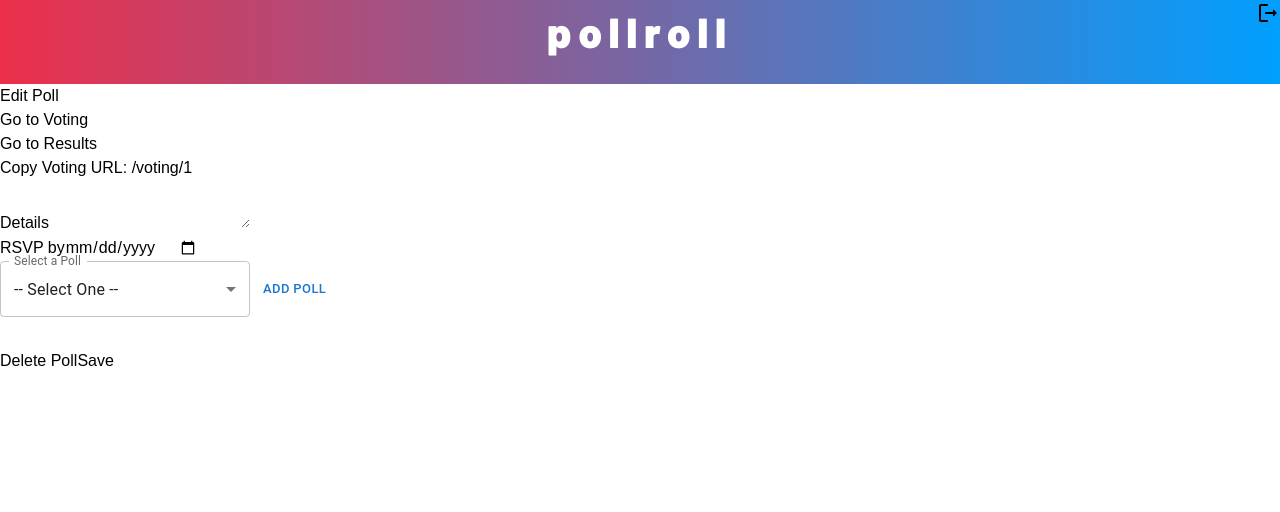
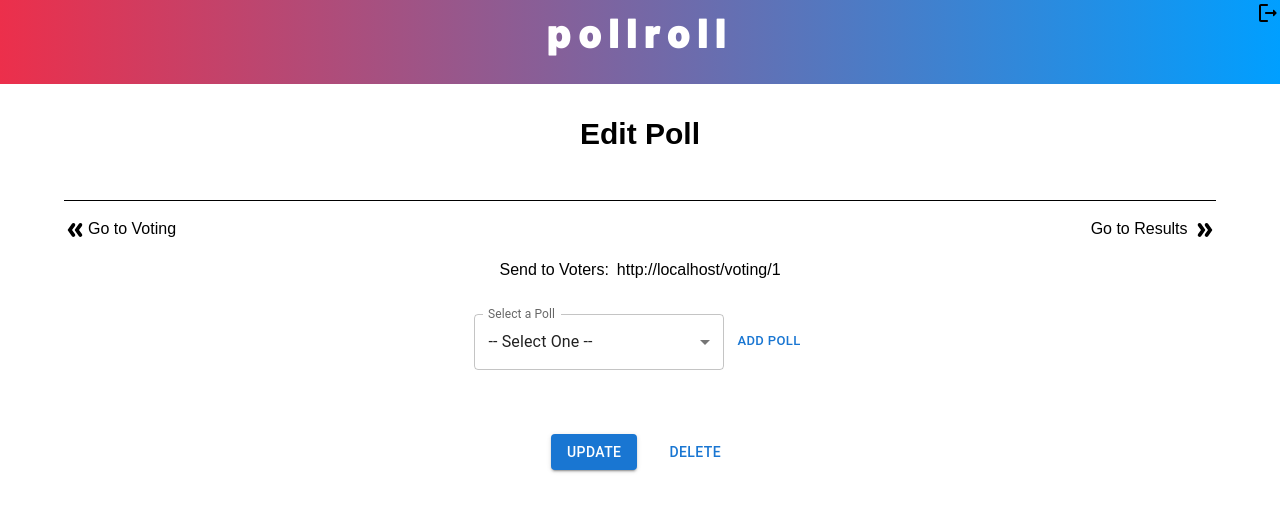
Before and after one commit to 12C0DE/poll-roll, a React (Create React App) app: page /editPoll/1/1 in a window 1280 px wide. Shown: the top 512 px of the page. Built offline with nearby package versions, Linux system fonts and the light colour scheme; no server answers; a web font is replaced by a local one.

Commit message:
edit poll page updated layout

```diff
--- a/package.json
+++ b/package.json
@@ -6,11 +6,13 @@
     "@emotion/react": "^11.7.1",
     "@emotion/styled": "^11.6.0",
     "@mui/icons-material": "^5.4.1",
+    "@mui/lab": "^5.0.0-alpha.69",
     "@mui/material": "^5.4.1",
     "@testing-library/jest-dom": "^5.11.4",
     "@testing-library/react": "^11.1.0",
     "@testing-library/user-event": "^12.1.10",
     "axios": "^0.21.1",
+    "date-fns": "^2.28.0",
     "firebase": "^8.4.2",
     "firebaseui": "^4.8.0",
     "postcss-cli": "^9.1.0",
--- a/src/Components/PollCard.js
+++ b/src/Components/PollCard.js
@@ -24,7 +24,7 @@ export const PollCard = ({ poll, justVote }) => {
       sx={{
         maxWidth: 345,
         minWidth: 210,
-        height: 250,
+        // height: 250,
         color: "white",
         width: "25%",
       }}
--- a/src/Pages/EditPolls2.js
+++ b/src/Pages/EditPolls2.js
@@ -1,4 +1,4 @@
-import React, { useContext, useState, useEffect } from "react";
+import React, { useContext, useRef, useState, useEffect } from "react";
 import axios from "axios";
 import uuid from "react-uuid";
 import { useParams } from "react-router";
@@ -6,26 +6,45 @@ import { Link } from "react-router-dom";
 import { PollTypeList } from "../Components/PollTypeList";
 import { PollEnums } from "../Enums/PollEnums";
 import { GlobalContext } from "../Context/GlobalState";
-import { dateSplit } from "../functions/funcs";
 import { generatePollComps } from "../functions/funcs";
+import Container from "@mui/material/Container";
+import TextField from "@mui/material/TextField";
+import Stack from "@mui/material/Stack";
+import Button from "@mui/material/Button";
+import DoubleArrowRoundedIcon from "@mui/icons-material/DoubleArrowRounded";
+import AdapterDateFns from "@mui/lab/AdapterDateFns";
+import LocalizationProvider from "@mui/lab/LocalizationProvider";
+import DatePicker from "@mui/lab/DatePicker";
+import Chip from "@mui/material/Chip";
 
 export const EditPolls2 = () => {
   const { _id, authId } = useParams();
   const { polls, addPollOption, setPolls } = useContext(GlobalContext);
   const [details, setDetails] = useState("");
   const [rsvp, setRsvp] = useState("");
+  const [updatedStatus, setUpdatedStatus] = useState(false);
+  const statusRef = useRef();
 
   useEffect(() => {
     axios.get(`/polls/${_id}/${authId}`).then((p) => {
       console.log("poll useEffect");
       setPolls(p.data);
       setDetails(p.data.details);
-      const formDate = dateSplit(
-        new Date(p.data.rsvpDate).toLocaleDateString()
-      );
-      setRsvp(formDate);
+      let rDate = new Date(p.data.rsvpDate).toLocaleDateString();
+      console.log(p.data.rsvpDate);
+
+      setRsvp(rDate);
     });
   }, []);
+
+  //status appers for 3 secs on update
+  useEffect(() => {
+    const timer = setTimeout(() => {
+      setUpdatedStatus(false);
+    }, [3000]);
+
+    return () => clearTimeout(timer);
+  }, [updatedStatus, setUpdatedStatus]);
 
   const add2Polls = (poll) => {
     if (+poll === PollEnums.None) {
@@ -61,39 +80,62 @@ export const EditPolls2 = () => {
 
     axios.patch(`/polls/upd/${_id}`, updatedPoll).then((res) => {
       console.log("poll updated");
+      setUpdatedStatus(true);
+      statusRef.current.scrollIntoView();
     });
   };
 
   return (
+    <div className="flex flex-col">
       <div>
-      <p>Edit Poll</p>
-      <h3>{polls.pollName}</h3>
-      <h3>
-        <Link to={`/voting/${_id}`}> Go to Voting</Link>
-      </h3>
-      <h3>
-        <Link to={`/results/${_id}`}>Go to Results</Link>
-      </h3>
-      <h4>Copy Voting URL: /voting/{_id}</h4>
+        <h1 className="text-3xl font-bold text-center py-8">Edit Poll</h1>
+      </div>
+      <Container>
+        <Stack spacing={2}>
+          <h2
+            className="text-center italic text-2xl"
+            style={{ color: "#637c7e" }}
+          >
+            {polls.pollName}
+          </h2>
+          <hr />
+          <div className="flex flex-row justify-between">
+            <Link to={`/voting/${_id}`}>
+              <DoubleArrowRoundedIcon className="rotate-180" />
+              Go to Voting
+            </Link>
+            <Link to={`/results/${_id}`}>
+              Go to Results <DoubleArrowRoundedIcon />
+            </Link>
+          </div>
+          <div className="flex flex-row justify-center gap-2 pb-4">
+            <h4>Send to Voters: </h4>
+            <label
+              onClick={() => {
+                navigator.clipboard.writeText(
+                  `${window.location.origin}/voting/${_id}`
+                );
+              }}
+            >
+              {window.location.origin}/voting/{_id}
+            </label>
+          </div>
+          <div className="flex flex-row mt-4 space-x-4 place-content-center">
+            <LocalizationProvider dateAdapter={AdapterDateFns}>
+              <DatePicker
+                label="Vote by:"
+                value={rsvp}
+                required={true}
+                onChange={(newValue) => {
+                  setRsvp(newValue);
+                }}
+                renderInput={(params) => <TextField {...params} />}
+              />
+            </LocalizationProvider>
+            <PollTypeList add={add2Polls} />
+          </div>
+        </Stack>
         <div>
-        <label>Details</label>
-        <textarea
-          onChange={(e) => setDetails(e.target.value)}
-          required={true}
-          defaultValue={polls.details}
-        />
-      </div>
-      <div>
-        <label>RSVP by</label>
-        <input
-          type="date"
-          required={true}
-          onChange={(e) => setRsvp(e.target.value)}
-          defaultValue={rsvp}
-        />
-      </div>
-      <div>
-        <PollTypeList add={add2Polls} />
           <ul>
             {polls.pollOptions?.map((p) =>
               generatePollComps(
@@ -106,8 +148,22 @@ export const EditPolls2 = () => {
             )}
           </ul>
         </div>
-      <button>Delete Poll</button>
-      <button onClick={(e) => submitUpdate(e)}>Save</button>
+        <div className="flex flex-row space-x-6 my-8 place-content-center">
+          <Button
+            type="button"
+            variant="contained"
+            onClick={(e) => submitUpdate(e)}
+          >
+            Update
+          </Button>
+          <Button type="submit">Delete</Button>
+        </div>
+        <div className="text-center mb-2">
+          {updatedStatus && (
+            <Chip label="Update saved" color="success" ref={statusRef} />
+          )}
+        </div>
+      </Container>
     </div>
   );
 };
--- a/src/styles/main.css
+++ b/src/styles/main.css
@@ -431,6 +431,9 @@ Ensure the default browser behavior of the `hidden` attribute.
 .mt-4 {
   margin-top: 1rem;
 }
+.mb-2 {
+  margin-bottom: 0.5rem;
+}
 .flex {
   display: flex;
 }
@@ -460,6 +463,10 @@ Ensure the default browser behavior of the `hidden` attribute.
 }
 .basis-4\/6 {
   flex-basis: 66.666667%;
+}
+.rotate-180 {
+  --tw-rotate: 180deg;
+  transform: translate(var(--tw-translate-x), var(--tw-translate-y)) rotate(var(--tw-rotate)) skewX(var(--tw-skew-x)) skewY(var(--tw-skew-y)) scaleX(var(--tw-scale-x)) scaleY(var(--tw-scale-y));
 }
 .flex-row {
   flex-direction: row;
@@ -524,14 +531,14 @@ Ensure the default browser behavior of the `hidden` attribute.
 .place-self-start {
   place-self: start;
 }
+.self-center {
+  align-self: center;
+}
 .justify-self-end {
   justify-self: end;
 }
 .overflow-auto {
   overflow: auto;
-}
-.border {
-  border-width: 1px;
 }
 .p-2 {
   padding: 0.5rem;
@@ -542,6 +549,9 @@ Ensure the default browser behavior of the `hidden` attribute.
 }
 .py-4 {
   padding-top: 1rem;
+  padding-bottom: 1rem;
+}
+.pb-4 {
   padding-bottom: 1rem;
 }
 .pt-2 {
@@ -563,8 +573,15 @@ Ensure the default browser behavior of the `hidden` attribute.
   font-size: 1.875rem;
   line-height: 2.25rem;
 }
+.text-2xl {
+  font-size: 1.5rem;
+  line-height: 2rem;
+}
 .font-bold {
   font-weight: 700;
+}
+.italic {
+  font-style: italic;
 }
 .filter {
   filter: var(--tw-blur) var(--tw-brightness) var(--tw-contrast) var(--tw-grayscale) var(--tw-hue-rotate) var(--tw-invert) var(--tw-saturate) var(--tw-sepia) var(--tw-drop-shadow);
```
Also changed, not shown: 2 other files (tests, documents, lock files or other folders). Lines whose indentation alone changed are shown as unchanged.
